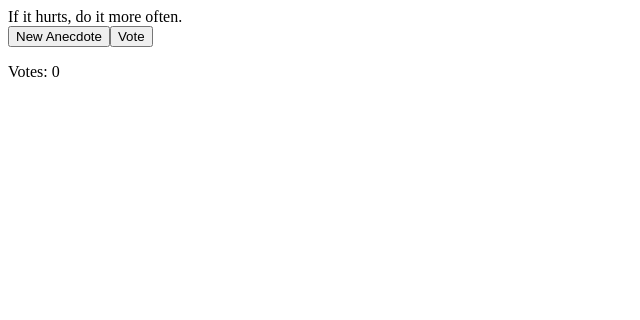
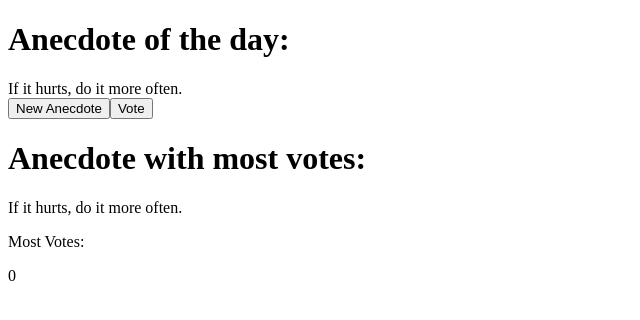
Before and after one commit to ErikMtz99/Javascript_FullStack, a React (Vite) app in the folder part1/unicafe/: page / in a window 1280 px wide. Shown: the top 320 px of the page, without its empty margins (0-640 px from the left). Built offline with nearby package versions, Linux system fonts and the light colour scheme.

Commit message:
excercise 1.14

```diff
--- a/part1/unicafe/src/App.jsx
+++ b/part1/unicafe/src/App.jsx
@@ -11,6 +11,14 @@ const handleVotes = (index, votes, setVotes) =>
   const copyVotes = [...votes]
   copyVotes[index] += 1
   setVotes(copyVotes)
+}
+
+const MostVotes = (votes) =>
+{
+  const copyVotes = [...votes]
+  const maxValue = Math.max(...copyVotes)
+  const maxIndex = copyVotes.indexOf(maxValue)
+  return maxIndex
 }
 const App = () => {
 
@@ -32,11 +40,15 @@ const App = () => {
 
   return (
     <div>
+      <h1>Anecdote of the day: </h1>
       {anecdotes[selected]}
       <br />
       <button onClick={() => setSelected(rand_num)}>New Anecdote</button>
       <button onClick={() => handleVotes(selected, votes, setVotes)}>Vote</button>
-      <p>Votes: {votes[selected]}</p>
+      <h1>Anecdote with most votes: </h1>
+      {anecdotes[MostVotes(votes)]}
+      <p>Most Votes: </p>
+      {votes[MostVotes(votes)]}
     </div>
   )
 }
```
